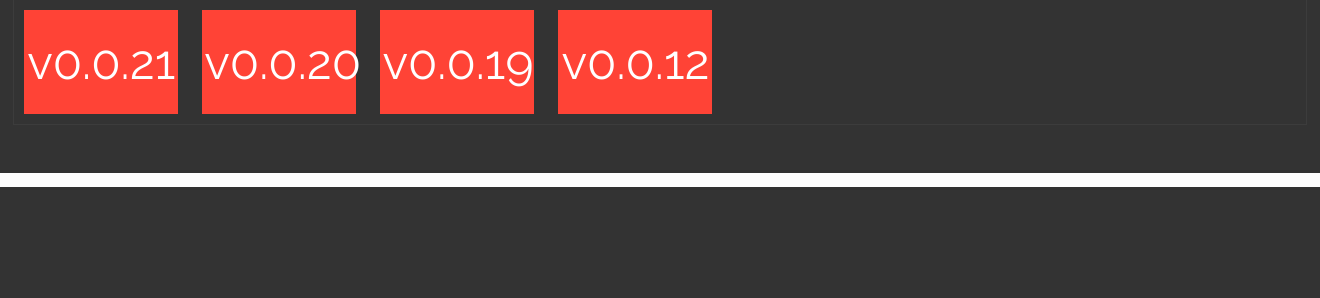
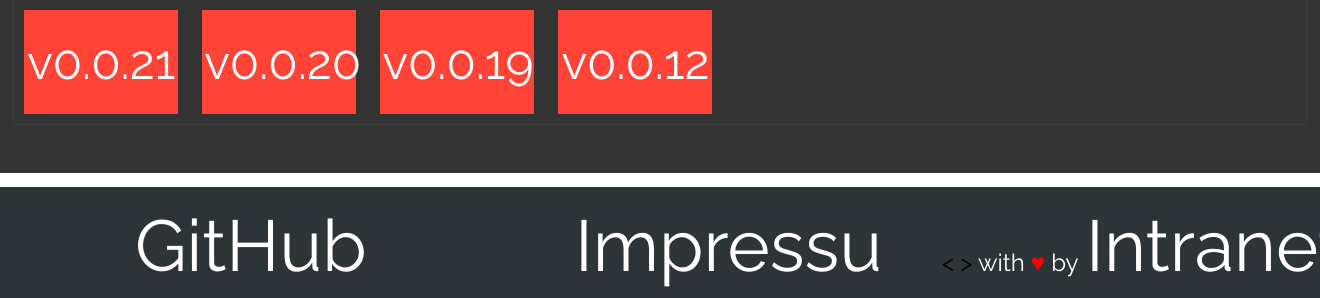
Before and after one commit to IntranetProject/intranet_docs, a PHP site: page / in a window 1320 px wide; the page is wider, and only the part inside the window is pictured. Shown: the part 627-925 px from the top of that part. Before the commit the page ends 814 px from the top of that part, so only its background shows below. Run offline with PHP 8.4, Linux system fonts and the light colour scheme.

Commit message:
footer added

```diff
--- a/css/style.css
+++ b/css/style.css
@@ -68,18 +68,34 @@ a {
 .boxa a {
     background-color: #FF4336;
 }
-::-webkit-scrollbar
-{
-  width: 12px;
-  height: 12px;
+
+::-webkit-scrollbar {
+    width: 12px;
+    height: 12px;
 }
 
-::-webkit-scrollbar-track
-{
-  background: #A7A7A9;
+::-webkit-scrollbar-track {
+    background: #A7A7A9;
 }
 
-::-webkit-scrollbar-thumb
-{
-  background: #797270;
+::-webkit-scrollbar-thumb {
+    background: #797270;
 }
+
+.footer {
+    width: 100%;
+    font-size: 150%;
+    color: white;
+    height: 5%;
+    background-color: #2D3438;
+}
+
+.git,
+.imp,
+.credit {
+    width: calc(100%/3);
+    float: left;
+    text-align: center;
+    background-color: #2D3438;
+    margin-top: 0.5%;
+}
--- a/index.php
+++ b/index.php
@@ -34,6 +34,17 @@ if (!(file_exists("up.txt"))) {
                     <a href="v/0.0.12/index.html">v0.0.12</a>
                 </div>
             </div>
+            <div class="footer">
+                <div class="git">
+                    <p><a href="https://github.com/IntranetProject">GitHub</a></p>
+                </div>
+                <div class="imp">
+                    <p><a href="imprint.html">Impressum</a></p>
+                </div>
+                <div class="credit">
+                    <p><b><i style="color: black;">&lt; &gt;</i></b> with <i style="color: red;">&hearts;</i> by <a href="https://github.com/IntranetProject">Intranet</a></p>
+                </div>
+            </div>
         </div>
     </body>
 
```
Lines whose indentation alone changed are shown as unchanged.
